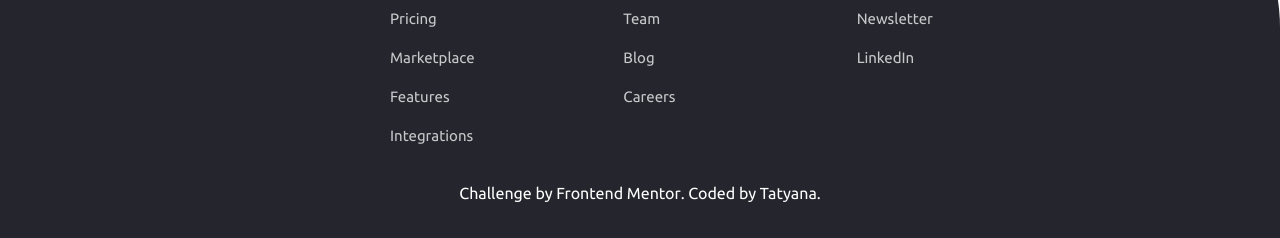
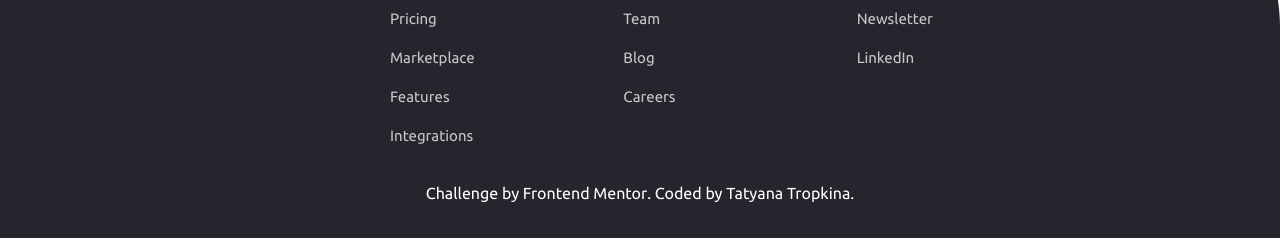
Before and after one commit to TatyanaTropkina/Blogr, a website: page index.html in a window 1280 px wide. Shown: the part 3594-3832 px from the top of the page. Drawn offline with nearby package versions, Linux system fonts and the light colour scheme.

Commit message:
fix anim

```diff
--- a/index.html
+++ b/index.html
@@ -269,13 +269,10 @@
 			</div>
 			<div class="attribution">
 				Challenge by <a href="https://www.frontendmentor.io?ref=challenge" target="_blank">Frontend Mentor</a>.
-				Coded by <a href="#">Tatyana</a>.
+				Coded by <a href="https://tatyanatropkina.github.io/Blogr/">Tatyana Tropkina</a>.
 			</div>
 		</div>
 	</footer>
-
-
-
 	<script src="https://ajax.googleapis.com/ajax/libs/jquery/3.4.1/jquery.min.js"></script>
 	<script src="js/libs.min.js"></script>
 	<script src="js/main.min.js"></script>
```
Also changed, not shown: app/index.html (+1 -4 lines).
